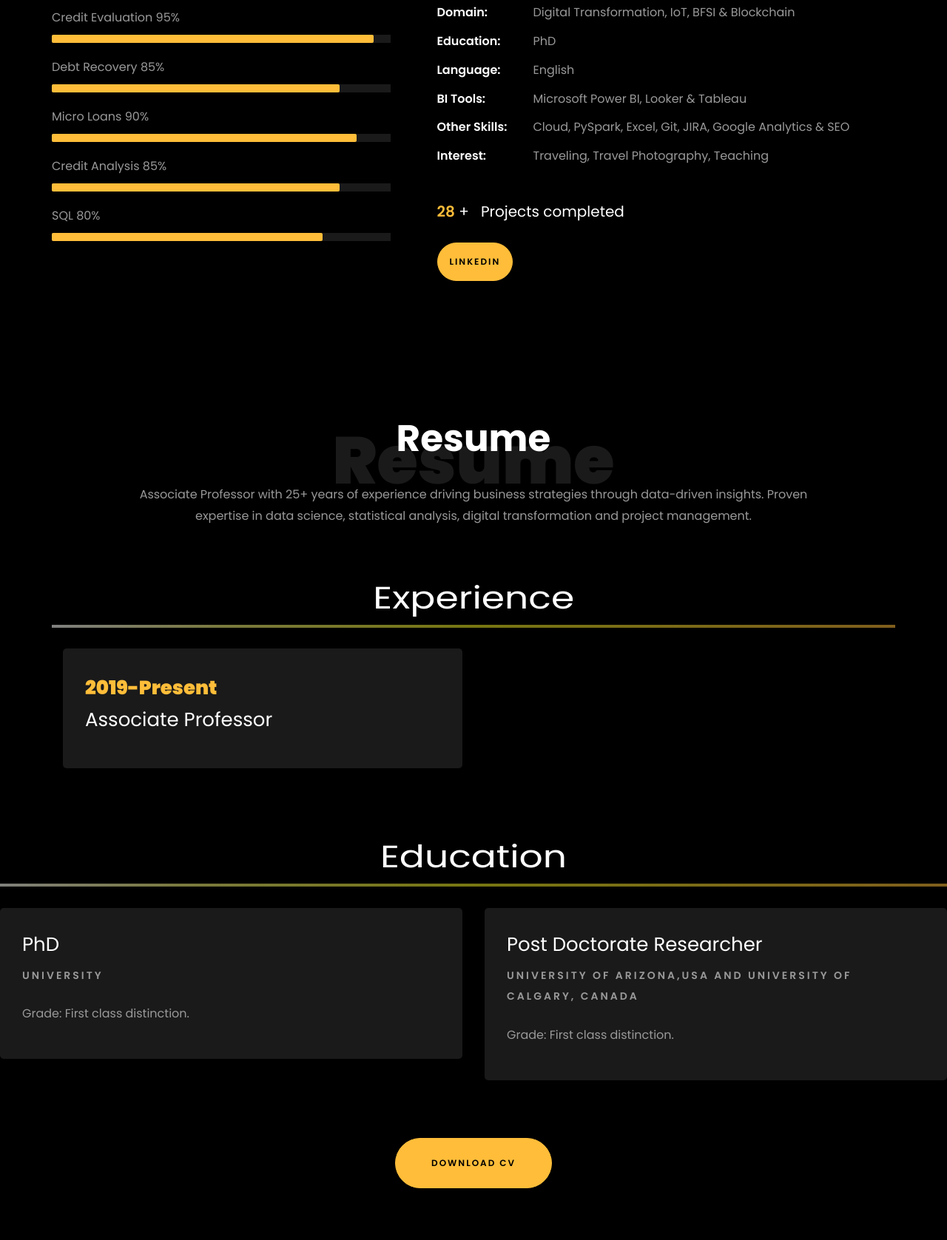
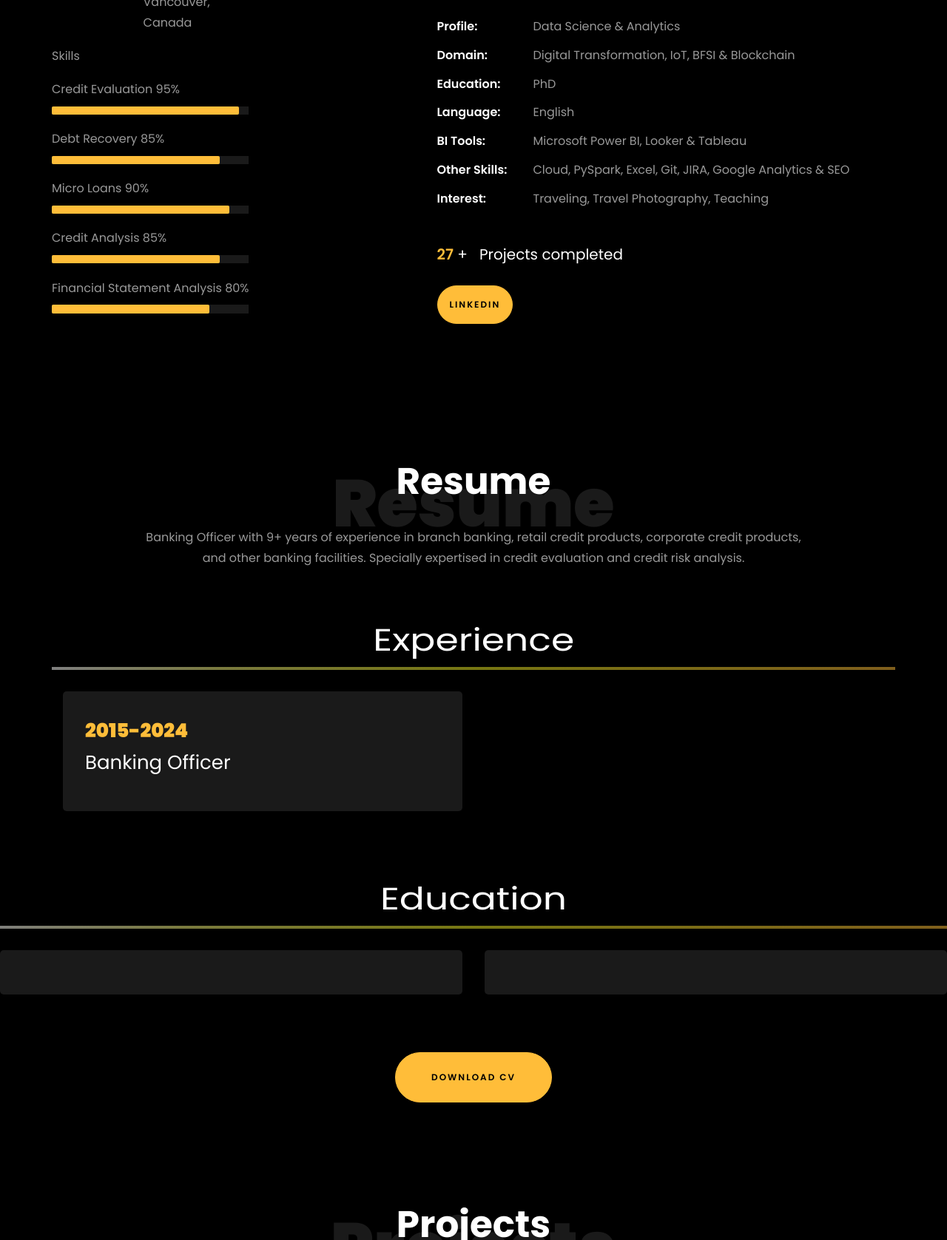
Before and after one commit to RUKSHAND10/RUKSHAND10.info.io, a plain HTML site: page index.html in a window 1280 px wide. Shown: the part 1123-2800 px from the top of the page at 74% size. Drawn offline with Linux system fonts and the light colour scheme; files whose address does not match are found by name.

Commit message:
Update index.html

```diff
--- a/index.html
+++ b/index.html
@@ -159,9 +159,9 @@
 
 						// Create an array of typing text
 						const typingTexts = [
-						'Consultant  ',
-						'Researcher  ',
-						'Associate Professor  ',
+						//'Consultant  ',
+						//'Researcher  ',
+						//'Associate Professor  ',
 						];
 
 						// Create a function to display the typing animation for a given text
@@ -213,7 +213,7 @@
 								<div class="row">
 									<div class="col-sm-6 col-md-5">
 									  <div class="about-img">
-										<img src="images/about-me.png" class="img-fluid rounded b-shadow-a" alt="">
+										<!-- <img src="images/about-me.png" class="img-fluid rounded b-shadow-a" alt=""> -->
 									  </div>
 									</div>
 									<!-- Details next to profile image -->
@@ -253,7 +253,7 @@
 											aria-valuemax="100"></div>
 									</div>
 
-									<span>SQL</span> <span class="pull-right">80%</span>
+									<span>Financial Statement Analysis</span> <span class="pull-right">80%</span>
 									<div class="progress">
 										<div class="progress-bar" role="progressbar" style="width: 80%" aria-valuenow="80" aria-valuemin="0"
 											aria-valuemax="100"></div>
@@ -271,7 +271,7 @@
 								<h2 class="mb-4">About Me</h2>
 
 								<p>With over 9 years of comprehensive experience in the field of Core Banking functions, credit facilities, and microloans.
-
+									Gained experience in credit evaluation, credit analysis, debt recovery, mortgages, leasing and other credit facilities.
 									Demonstrated success in facilitating loans and advances to potential customers.</p>
 								<ul class="about-info mt-4 px-md-0 px-2">
 									<li class="d-flex"><span>Profile:</span> <span>Data Science &amp; Analytics</span></li>
@@ -311,7 +311,7 @@
           <div class="col-md-10 heading-section text-center ftco-animate">
           	<h1 class="big big-2">Resume</h1>
             <h2 class="mb-4">Resume</h2>
-            <p>Associate Professor with 25+ years of experience driving business strategies through data-driven insights. Proven expertise in data science, statistical analysis, digital transformation and project management.</p>
+            <p> Banking Officer with 9+ years of experience in branch banking, retail credit products, corporate credit products, and other banking facilities. Specially expertised in credit evaluation and credit risk analysis.</p>
           </div>
         </div>
 
@@ -324,8 +324,8 @@
 		<div class="row">
 				<div class="col-md-6">
 					<div class="resume-wrap ftco-animate">
-						<span class="date">2019-Present</span>
-						<h2>Associate Professor</h2>
+						<span class="date">2015-2024</span>
+						<h2>Banking Officer</h2>
 						<!-- <span class="position">Merkle</span>
 						<p class="mt-4">Merkle, a leading CXM and media company with over 10K+ professionals globally. It's a part of Dentsu International.
 							<ul>
@@ -368,18 +368,18 @@
     			<div class="col-md-6">
     				<div class="resume-wrap ftco-animate">
     					<!-- <span class="date">2014-2018</span> -->
-    					<h2>PhD</h2>
-    					<span class="position">University</span>
-    					<p class="mt-4">Grade: First class distinction.</p>
+    					<!-- <h2>PhD</h2> -->
+    					<!-- <span class="position">University</span> -->
+    					<!-- <p class="mt-4">Grade: First class distinction.</p> -->
     				</div>
     			</div>
 
     			<div class="col-md-6">
     				<div class="resume-wrap ftco-animate">
     					<!-- <span class="date">2012-2013</span> -->
-    					<h2>Post Doctorate Researcher</h2>
-    					<span class="position">University of Arizona,USA and University of Calgary, Canada</span>
-    					<p class="mt-4">Grade: First class distinction.</p>
+    					<!-- <h2>Post Doctorate Researcher</h2> -->
+    					<!-- <span class="position">University of Arizona,USA and University of Calgary, Canada</span> -->
+    					<!-- <p class="mt-4">Grade: First class distinction.</p> -->
     				</div>
 				</div>
     		</div>
@@ -400,7 +400,7 @@
           <div class="col-md-7 heading-section text-center ftco-animate">
             <h1 class="big big-2">Projects</h1>
             <h2 class="mb-4">Projects</h2>
-            <p>Below are the sample Data Analytics projects on SQL, Python, Power BI & ML.</p>
+            <!-- <p>Below are the sample Data Analytics projects on SQL, Python, Power BI & ML.</p> -->
           </div>
         </div>
         <div class="row d-flex">
@@ -411,7 +411,7 @@
               <div class="text mt-3 float-right d-block">
 
                 <!-- <h3 class="heading"><a href="https://github.com/rishabhnmishra/SQL_Music_Store_Analysis/blob/main/Music_Store_Query.sql">Digital Music Store Data Analysis using SQL</a></h3> -->
-                <p>Analyzed music store data using advanced SQL queires to identify gaps and increase the business growth.</p>
+                <!-- <p>Analyzed music store data using advanced SQL queires to identify gaps and increase the business growth.</p> -->
               </div>
             </div>
           </div>
@@ -422,7 +422,7 @@
               <div class="text mt-3 float-right d-block">
 
                 <!-- <h3 class="heading"><a href="https://github.com/rishabhnmishra/Python_Diwali_Sales_Analysis/blob/main/Diwali_Sales_Analysis.ipynb">Data Analysis using Python Project for Beginners</a></h3> -->
-                <p>Performed exploratory data analysis on diwali sales data using Python to improve the customer experience.</p>
+                <!-- <p>Performed exploratory data analysis on diwali sales data using Python to improve the customer experience.</p> -->
               </div>
             </div>
           </div>
@@ -433,7 +433,7 @@
               <div class="text mt-3 float-right d-block">
 
                 <h3 class="heading"><a href="https://github.com/amitkohli/Madhav_Store_Analysis_PowerBI/blob/main/Madhav%20Store%20dashboard.jpg">Power BI Sales dashboard Project for Beginners</a></h3>
-                <p>Designed a power bi dashboard for Madhav Store to track and analyze the online sales data acorss India.</p>
+                <!-- <p>Designed a power bi dashboard for Madhav Store to track and analyze the online sales data acorss India.</p> -->
               </div>
             </div>
           </div>
@@ -528,7 +528,7 @@
           <div class="col-md-7 heading-section text-center ftco-animate">
             <h1 class="big big-2">Contact</h1>
             <h2 class="mb-4">Contact Me</h2>
-            <p>Below are the details to reach out to me!</p>
+            <!-- <p>Below are the details to reach out to me!</p> -->
           </div>
         </div>
 
@@ -557,7 +557,7 @@
           			<span class="icon-paper-plane"></span>
           		</div>
           		<h3 class="mb-4">Email Address</h3>
-	            <p><a href="mailto:info@yoursite.com">conctact@domainname.com</a></p>
+	            <!-- <p><a href="mailto:info@yoursite.com">conctact@domainname.com</a></p> -->
 	          </div>
           </div>
           <div class="col-md-6 col-lg-3 d-flex ftco-animate">
```
